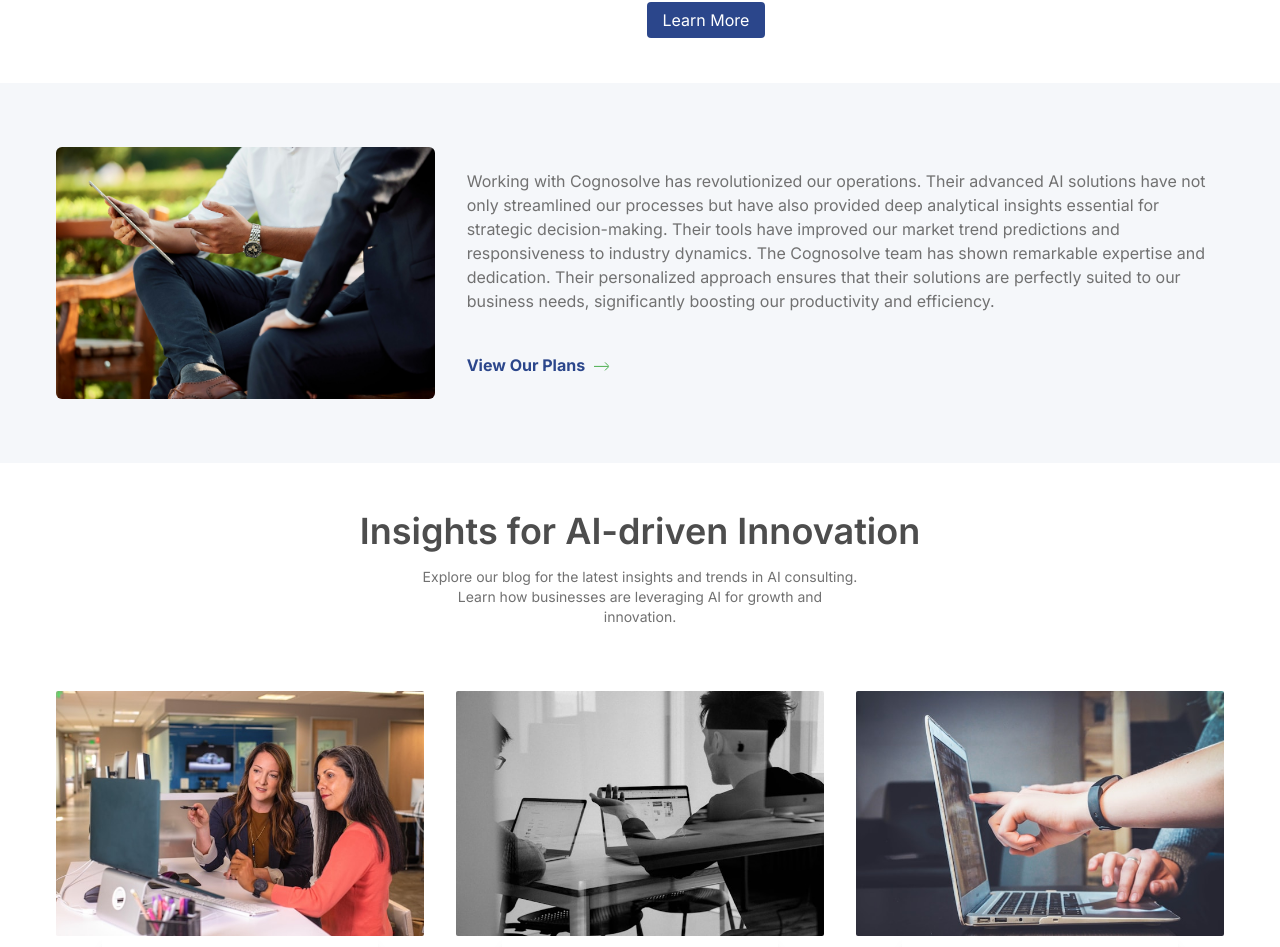
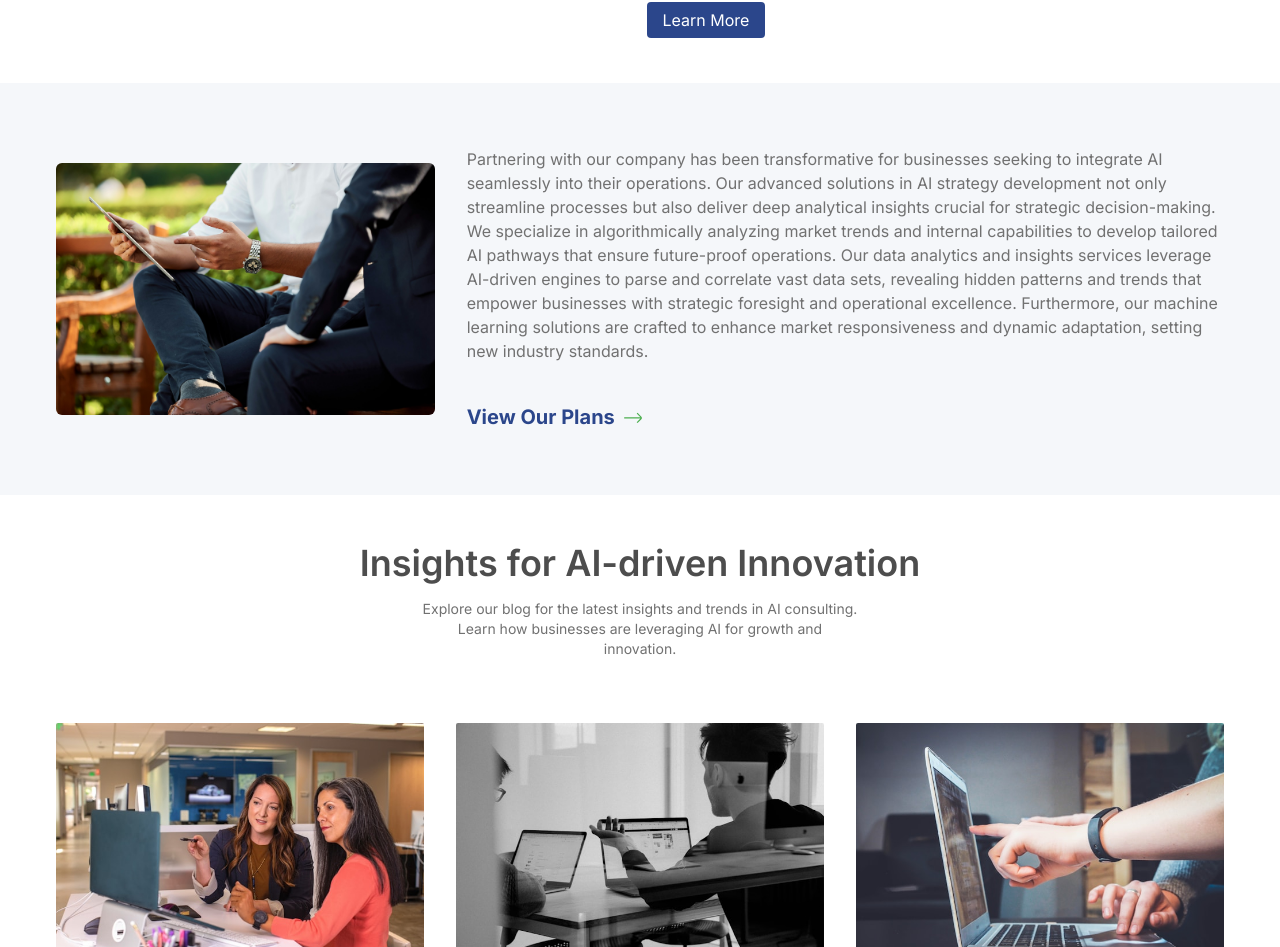
Before and after one commit to ytlab23/cognosolve, a React (Vite) app: page / in a window 1280 px wide. Shown: the part 2925-3872 px from the top of the page. Built offline with nearby package versions, Linux system fonts and the light colour scheme.

Commit message:
view-our-pln-updates

```diff
--- a/src/components/Product.jsx
+++ b/src/components/Product.jsx
@@ -67,27 +67,32 @@
           <div className="md:w-2/3">
             <div>
               <p className="text-sm md:text-base text-neutralGrey mb-10 leading-6">
-                Working with Cognosolve has revolutionized our operations. Their
-                advanced AI solutions have not only streamlined our processes
-                but have also provided deep analytical insights essential for
-                strategic decision-making. Their tools have improved our market
-                trend predictions and responsiveness to industry dynamics. The
-                Cognosolve team has shown remarkable expertise and dedication.
-                Their personalized approach ensures that their solutions are
-                perfectly suited to our business needs, significantly boosting
-                our productivity and efficiency.
+                Partnering with our company has been transformative for
+                businesses seeking to integrate AI seamlessly into their
+                operations. Our advanced solutions in AI strategy development
+                not only streamline processes but also deliver deep analytical
+                insights crucial for strategic decision-making. We specialize in
+                algorithmically analyzing market trends and internal
+                capabilities to develop tailored AI pathways that ensure
+                future-proof operations. Our data analytics and insights
+                services leverage AI-driven engines to parse and correlate vast
+                data sets, revealing hidden patterns and trends that empower
+                businesses with strategic foresight and operational excellence.
+                Furthermore, our machine learning solutions are crafted to
+                enhance market responsiveness and dynamic adaptation, setting
+                new industry standards.
               </p>
 
               <div className="flex gap-8 items-center flex-wrap">
                 <a
                   href="/"
-                  className="font-bold text-brandPrimary hover:text-neutralBlack"
+                  className="font-bold text-xl text-brandPrimary hover:text-neutralBlack" // Increased font size
                 >
                   View Our Plans
                   <svg
                     xmlns="http://www.w3.org/2000/svg"
-                    width="17"
-                    height="11"
+                    width="20" // Increased size
+                    height="14" // Increased size
                     viewBox="0 0 17 11"
                     fill="none"
                     className="inline-block ml-2"
```
